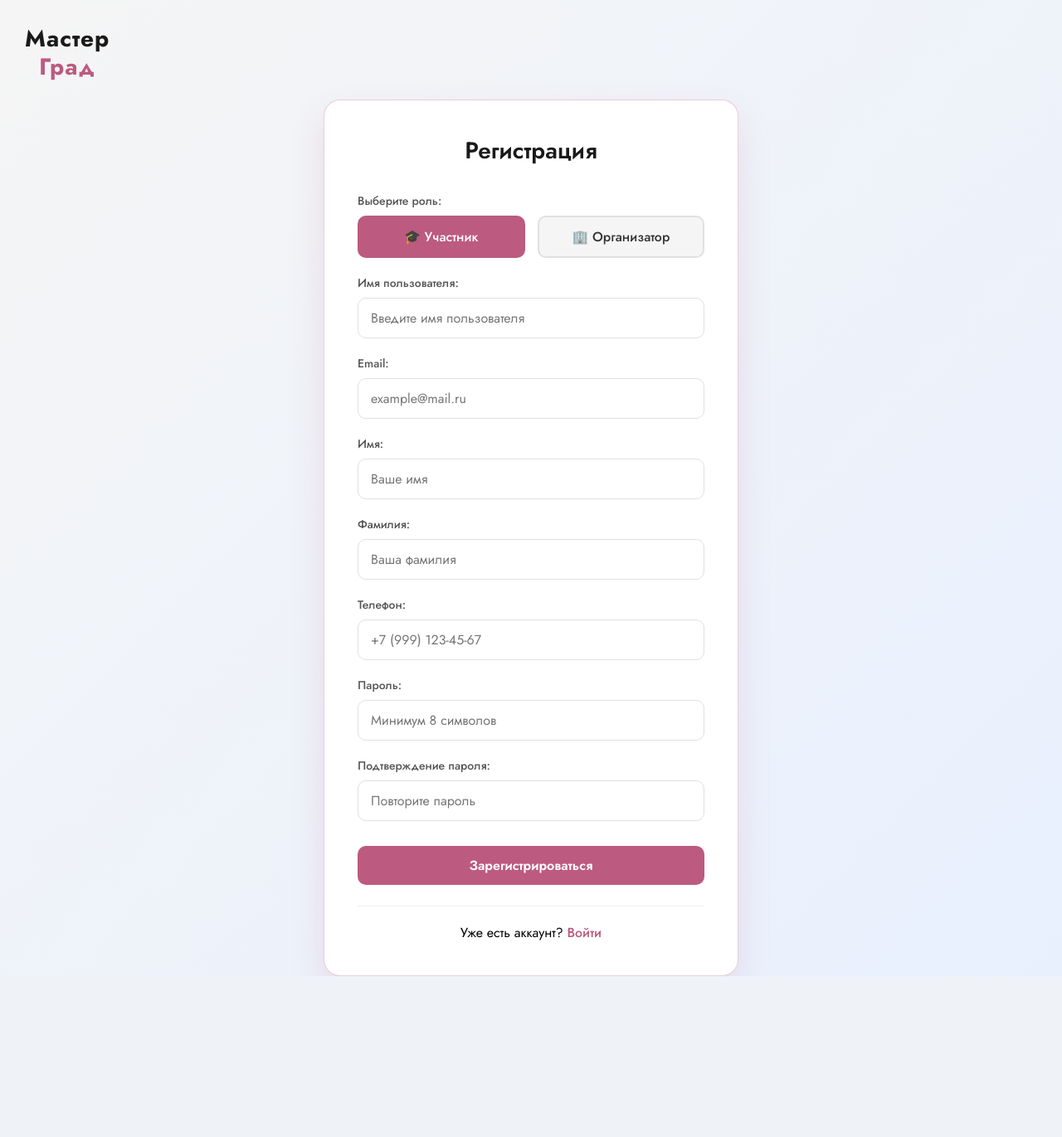
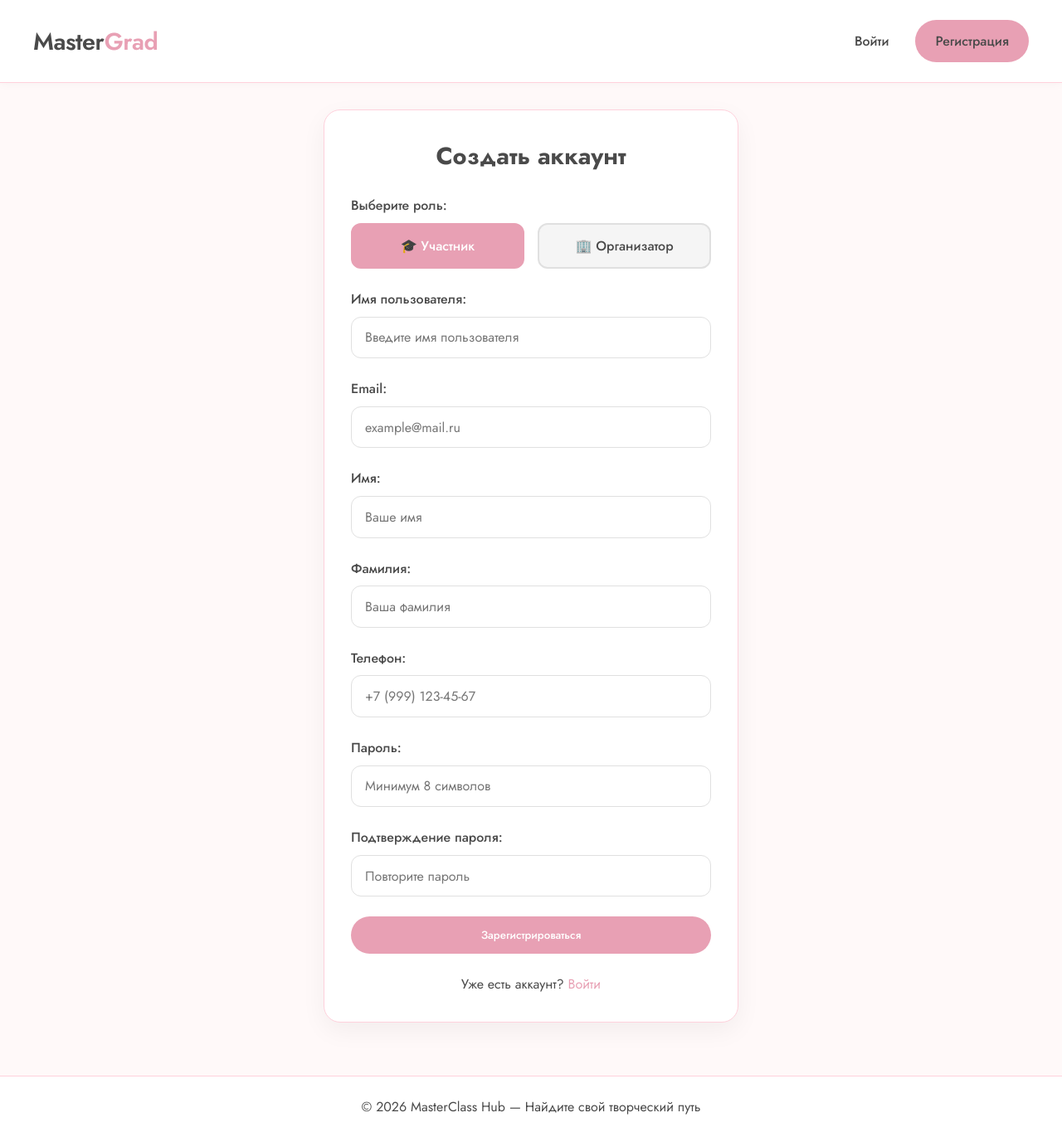
Before and after one commit to ligzzza/web4, a Django app: page /register/ in a window 1280 px wide. Shown: the whole page at 83% size. Before the commit the page ends 1177 px from the top, so only its background shows below. Run offline with Django 4.2, Linux system fonts and the light colour scheme.

Commit message:
редизайн

```diff
--- a/main/urls.py
+++ b/main/urls.py
@@ -23,4 +23,9 @@ urlpatterns = [
     path('logout/', views.logout_view, name='logout'),
     path('participant/dashboard/', views.participant_dashboard, name='participant_dashboard'),
     path('organizer/dashboard/', views.organizer_dashboard, name='organizer_dashboard'),
+    path('', views.home_view, name='home'),
+    path('catalog/', views.catalog_view, name='catalog'),
+    path('profile/', views.profile_view, name='profile'),
+    path('favorites/', views.favorites_list_view, name='favorites_list'),
+    path('create/', views.create_masterclass_view, name='create_masterclass'),
 ]
--- a/main/views.py
+++ b/main/views.py
@@ -260,3 +260,117 @@ def participant_dashboard(request):
 def organizer_dashboard(request):
     """Страница для организатора"""
     return render(request, 'main/organizer_dashboard.html', {'user': request.user})
+
+
+# WEB VIEWS (НОВЫЙ КОД - ДОБАВИТЬ В КОНЕЦ ФАЙЛА)
+# ============================================================
+
+def register_view(request):
+    if request.user.is_authenticated:
+        return redirect('/')
+
+    if request.method == 'POST':
+        form = RegisterForm(request.POST)
+        if form.is_valid():
+            user = form.save()
+            login(request, user)
+            if user.role == 'organizer':
+                return redirect('/organizer/dashboard/')
+            else:
+                return redirect('/participant/dashboard/')
+    else:
+        form = RegisterForm()
+
+    return render(request, 'main/register.html', {'form': form})
+
+
+def login_view(request):
+    if request.user.is_authenticated:
+        return redirect('/')
+
+    error = None
+    if request.method == 'POST':
+        form = LoginForm(request.POST)
+        if form.is_valid():
+            username = form.cleaned_data['username']
+            password = form.cleaned_data['password']
+            user = authenticate(request, username=username, password=password)
+            if user:
+                login(request, user)
+                if user.role == 'organizer':
+                    return redirect('/organizer/dashboard/')
+                else:
+                    return redirect('/participant/dashboard/')
+            else:
+                error = 'Неверное имя пользователя или пароль'
+    else:
+        form = LoginForm()
+
+    return render(request, 'main/login.html', {'form': form, 'error': error})
+
+
+def logout_view(request):
+    logout(request)
+    return redirect('/login/')
+
+
+@login_required
+def participant_dashboard(request):
+    return render(request, 'main/participant_dashboard.html', {'user': request.user})
+
+
+@login_required
+def organizer_dashboard(request):
+    return render(request, 'main/organizer_dashboard.html', {'user': request.user})
+
+
+# ============================================================
+# НОВЫЕ VIEW-ФУНКЦИИ ДЛЯ НОВОГО ДИЗАЙНА (ДОБАВИТЬ СЮДА)
+# ============================================================
+
+def home_view(request):
+    """Главная страница"""
+    return render(request, 'main/home.html')
+
+
+def catalog_view(request):
+    """Каталог мастер-классов"""
+    masterclasses = MasterClass.objects.filter(status='approved')
+    categories = Category.objects.all()
+    return render(request, 'main/catalog.html', {
+        'masterclasses': masterclasses,
+        'categories': categories
+    })
+
+
+@login_required
+def profile_view(request):
+    """Профиль пользователя"""
+    bookings = Booking.objects.filter(participant=request.user)
+    favorites = Favorite.objects.filter(user=request.user)
+    return render(request, 'main/profile.html', {
+        'bookings': bookings,
+        'favorites': favorites,
+        'user': request.user
+    })
+
+
+@login_required
+def favorites_list_view(request):
+    """Список избранного"""
+    favorites = Favorite.objects.filter(user=request.user)
+    return render(request, 'main/favorites.html', {'favorites': favorites})
+
+
+@login_required
+def create_masterclass_view(request):
+    """Создание мастер-класса (для организатора)"""
+    if request.user.role != 'organizer' and not request.user.is_admin:
+        return redirect('catalog')
+
+    categories = Category.objects.all()
+    if request.method == 'POST':
+        # Обработка создания мастер-класса
+        pass
+
+    return render(request, 'main/create_masterclass.html', {'categories': categories})
--- a/templates/main/base.html
+++ b/templates/main/base.html
@@ -3,175 +3,213 @@
 <head>
     <meta charset="UTF-8">
     <meta name="viewport" content="width=device-width, initial-scale=1.0">
-    <title>{% block title %}МастерГрад{% endblock %}</title>
+    <title>{% block title %}MasterGrad{% endblock %}</title>
+
+    <!-- Шрифт Jost -->
+    <link rel="preconnect" href="https://fonts.googleapis.com">
+    <link rel="preconnect" href="https://fonts.gstatic.com" crossorigin>
     <link href="https://fonts.googleapis.com/css2?family=Jost:wght@300;400;500;600;700&display=swap" rel="stylesheet">
+
     <style>
+        :root {
+            --soft-pink: #FFD1DC;
+            --soft-blue: #B5EAD7;
+            --soft-white: #FFF9F9;
+            --dark-text: #4A4A4A;
+            --light-gray: #F5F5F5;
+            --accent-pink: #E8A0B4;
+        }
+
         * {
             margin: 0;
             padding: 0;
             box-sizing: border-box;
         }
 
+        html, body {
+            height: 100%;
+        }
+
         body {
-            font-family: 'Jost', 'Segoe UI', sans-serif;
-            background: linear-gradient(135deg, #f5f5f5 0%, #e8f0fe 100%);
+            font-family: 'Jost', sans-serif;
+            background: var(--soft-white);
+            color: var(--dark-text);
+            line-height: 1.6;
+            display: flex;
+            flex-direction: column;
             min-height: 100vh;
         }
 
-        /* Логотип - в левом верхнем углу */
-        .logo {
-            position: fixed;
-            top: 30px;
-            left: 30px;
-            z-index: 100;
+        .header {
+            background: white;
+            padding: 1.5rem 2rem;
+            box-shadow: 0 2px 10px rgba(0,0,0,0.03);
+            border-bottom: 1px solid var(--soft-pink);
         }
 
-        .logo a {
-            text-decoration: none;
-            display: inline-block;
-            text-align: center;
+        .nav {
+            display: flex;
+            justify-content: space-between;
+            align-items: center;
+            max-width: 1200px;
+            margin: 0 auto;
         }
 
-        .logo .master {
-            font-size: 28px;
-            font-weight: 700;
-            color: #1a1a1a;
-            letter-spacing: 1px;
-            line-height: 1.2;
+        .logo {
+            font-size: 1.8rem;
+            font-weight: 600;
+            color: var(--dark-text);
+            text-decoration: none;
+            letter-spacing: -0.5px;
         }
 
-        .logo .grad {
-            font-size: 28px;
-            font-weight: 700;
-            color: #BC5A7F;
-            letter-spacing: 1px;
-            line-height: 1.2;
+        .logo span {
+            color: var(--accent-pink);
         }
 
-        /* Контейнер для формы - центрирован по горизонтали, но с отступом сверху */
-        .container {
-            background: #ffffff;
-            border-radius: 20px;
-            box-shadow: 0 20px 40px rgba(188, 90, 127, 0.15);
-            width: 100%;
-            max-width: 500px;
-            padding: 40px;
-            border: 1px solid rgba(188, 90, 127, 0.3);
-
-            /* Центрирование по горизонтали, отступ сверху */
-            margin: 0 auto;
-            position: relative;
-            top: 120px;
-            margin-bottom: 120px;
+        .nav-links {
+            display: flex;
+            gap: 2rem;
+            align-items: center;
+            flex-wrap: wrap;
         }
 
-        h2 {
-            text-align: center;
-            color: #1a1a1a;
-            margin-bottom: 30px;
-            font-size: 28px;
-            font-weight: 600;
+        .nav-links a {
+            color: var(--dark-text);
+            text-decoration: none;
+            font-weight: 500;
+            transition: color 0.3s;
         }
 
-        .form-group {
-            margin-bottom: 20px;
+        .nav-links a:hover {
+            color: var(--accent-pink);
         }
 
-        label {
-            display: block;
-            margin-bottom: 8px;
-            color: #555;
-            font-weight: 500;
-            font-size: 14px;
+        main {
+            flex: 1;
         }
 
-        input, select {
-            width: 100%;
-            padding: 12px 15px;
-            border: 1px solid #e0e0e0;
-            border-radius: 10px;
-            font-size: 16px;
-            font-family: 'Jost', sans-serif;
-            transition: all 0.3s;
-            background: #ffffff;
+        .container {
+            max-width: 500px;
+            margin: 2rem auto;
+            padding: 2rem;
+            background: white;
+            border-radius: 20px;
+            box-shadow: 0 10px 30px rgba(0,0,0,0.05);
+            border: 1px solid var(--soft-pink);
         }
 
-        input:focus, select:focus {
-            outline: none;
-            border-color: #BC5A7F;
-            box-shadow: 0 0 0 3px rgba(188, 90, 127, 0.1);
+        .btn {
+            display: inline-block;
+            padding: 0.8rem 1.5rem;
+            background: var(--accent-pink);
+            color: white;
+            text-decoration: none;
+            border-radius: 30px;
+            font-weight: 500;
+            transition: all 0.3s;
+            border: none;
+            cursor: pointer;
+            font-family: 'Jost', sans-serif;
         }
 
-        button {
-            width: 100%;
-            padding: 12px;
-            background: #BC5A7F;
-            color: white;
-            border: none;
-            border-radius: 10px;
-            font-size: 16px;
-            font-weight: 600;
-            font-family: 'Jost', sans-serif;
-            cursor: pointer;
-            transition: all 0.3s;
-            margin-top: 10px;
+        .btn:hover {
+            background: #d48a9e;
+            transform: translateY(-2px);
         }
 
-        button:hover {
-            background: #a14d6e;
-            transform: translateY(-2px);
-            box-shadow: 0 5px 15px rgba(188, 90, 127, 0.3);
+        .btn-outline {
+            background: transparent;
+            border: 2px solid var(--soft-blue);
+            color: var(--dark-text);
         }
 
-        .links {
-            text-align: center;
-            margin-top: 25px;
-            padding-top: 20px;
-            border-top: 1px solid #eee;
+        .btn-outline:hover {
+            background: var(--soft-blue);
+            color: var(--dark-text);
         }
 
-        .links a {
-            color: #BC5A7F;
-            text-decoration: none;
-            font-weight: 500;
+        .card {
+            background: white;
+            border-radius: 16px;
+            padding: 1.5rem;
+            box-shadow: 0 4px 15px rgba(0,0,0,0.05);
+            transition: transform 0.3s;
         }
 
-        .links a:hover {
-            text-decoration: underline;
+        .card:hover {
+            transform: translateY(-3px);
         }
 
-        .errorlist {
-            color: #e74c3c;
-            font-size: 13px;
-            margin-top: 5px;
-            list-style: none;
+        .grid {
+            display: grid;
+            grid-template-columns: repeat(auto-fill, minmax(300px, 1fr));
+            gap: 2rem;
+        }
+
+        footer {
+            text-align: center;
+            padding: 1.5rem;
+            background: white;
+            border-top: 1px solid var(--soft-pink);
+            margin-top: 2rem;
+        }
+
+        /* Формы */
+        .form-group {
+            margin-bottom: 1.5rem;
+        }
+
+        .form-group label {
+            display: block;
+            margin-bottom: 0.5rem;
+            font-weight: 500;
+            color: var(--dark-text);
+        }
+
+        .form-group input,
+        .form-group select,
+        .form-group textarea {
+            width: 100%;
+            padding: 0.8rem 1rem;
+            border: 1px solid #e0e0e0;
+            border-radius: 12px;
+            font-family: 'Jost', sans-serif;
+            font-size: 1rem;
+            transition: all 0.3s;
+        }
+
+        .form-group input:focus,
+        .form-group select:focus,
+        .form-group textarea:focus {
+            outline: none;
+            border-color: var(--accent-pink);
+            box-shadow: 0 0 0 3px rgba(232, 160, 180, 0.1);
         }
 
         /* Кнопки выбора роли */
         .role-buttons {
             display: flex;
-            gap: 15px;
-            margin-bottom: 20px;
+            gap: 1rem;
+            margin-bottom: 1.5rem;
         }
 
         .role-btn {
             flex: 1;
-            padding: 12px;
+            padding: 0.8rem;
             text-align: center;
-            background: #f5f5f5;
-            color: #333;
+            background: var(--light-gray);
             border: 2px solid #e0e0e0;
-            border-radius: 10px;
+            border-radius: 12px;
             cursor: pointer;
             transition: all 0.3s;
             font-weight: 500;
-            font-family: 'Jost', sans-serif;
         }
 
         .role-btn.active {
-            background: #BC5A7F;
+            background: var(--accent-pink);
             color: white;
-            border-color: #BC5A7F;
+            border-color: var(--accent-pink);
         }
 
         .hidden {
@@ -179,34 +217,93 @@
         }
 
         /* Сообщения об ошибках */
+        .errorlist {
+            color: #e74c3c;
+            font-size: 0.85rem;
+            margin-top: 0.3rem;
+            list-style: none;
+        }
+
         .alert {
-            padding: 12px;
-            border-radius: 10px;
-            margin-bottom: 20px;
+            padding: 0.8rem 1rem;
+            border-radius: 12px;
+            margin-bottom: 1.5rem;
             background: #fee;
             color: #e74c3c;
             border: 1px solid #fcc;
-            font-size: 14px;
         }
 
-        /* Дополнительные поля для организатора */
-        .organizer-fields {
-            transition: all 0.3s;
+        h2 {
+            text-align: center;
+            margin-bottom: 1.5rem;
+            font-size: 1.8rem;
+            color: var(--dark-text);
+        }
+
+        .links {
+            text-align: center;
+            margin-top: 1.5rem;
+        }
+
+        .links a {
+            color: var(--accent-pink);
+            text-decoration: none;
+        }
+
+        .links a:hover {
+            text-decoration: underline;
         }
     </style>
+
+    {% block extra_head %}{% endblock %}
 </head>
 <body>
-    <!-- Логотип в левом верхнем углу -->
-    <div class="logo">
-        <a href="/">
-            <div class="master">Мастер</div>
-            <div class="grad">Град</div>
-        </a>
-    </div>
+    <header class="header">
+        <nav class="nav">
+            <a href="{% url 'home' %}" class="logo">Master<span>Grad</span></a>
+            <div class="nav-links">
+                {% if user.is_authenticated %}
+                    <a href="{% url 'catalog' %}">Каталог</a>
 
-    <div class="container">
+                    {% if user.role == 'organizer' or user.is_admin %}
+                        <a href="{% url 'create_masterclass' %}" style="color: var(--accent-pink);">✨ Создать</a>
+                    {% endif %}
+
+                    <a href="{% url 'profile' %}" style="display: flex; align-items: center; gap: 0.3rem;">
+                        <svg width="18" height="18" viewBox="0 0 24 24" fill="none" stroke="currentColor" stroke-width="2" style="color: var(--accent-pink);">
+                            <path d="M20 21v-2a4 4 0 0 0-4-4H8a4 4 0 0 0-4 4v2"></path>
+                            <circle cx="12" cy="7" r="4"></circle>
+                        </svg>
+                        Профиль
+                    </a>
+
+                    <a href="{% url 'favorites_list' %}" style="display: flex; align-items: center; gap: 0.3rem;" title="Избранное">
+                        <svg width="20" height="20" viewBox="0 0 24 24" fill="var(--accent-pink)" stroke="var(--accent-pink)" stroke-width="1.5">
+                            <path d="M20.84 4.61a5.5 5.5 0 0 0-7.78 0L12 5.67l-1.06-1.06a5.5 5.5 0 0 0-7.78 7.78l1.06 1.06L12 21.23l7.78-7.78 1.06-1.06a5.5 5.5 0 0 0 0-7.78z"/>
+                        </svg>
+                    </a>
+
+                    <form method="post" action="{% url 'logout' %}" style="display: inline;">
+                        {% csrf_token %}
+                        <button type="submit" style="padding: 0.5rem 1rem; cursor: pointer; font-family: 'Jost', sans-serif; background: transparent; border: 2px solid var(--soft-blue); border-radius: 30px; color: var(--dark-text);">Выйти</button>
+                    </form>
+                {% else %}
+                    <a href="{% url 'login' %}">Войти</a>
+                    <a href="{% url 'register' %}" class="btn">Регистрация</a>
+                {% endif %}
+            </div>
+        </nav>
+    </header>
+
+    <main>
         {% block content %}
         {% endblock %}
-    </div>
+    </main>
+
+    <footer>
+        <p>© 2026 MasterClass Hub — Найдите свой творческий путь</p>
+    </footer>
+
+    {% block extra_js %}{% endblock %}
 </body>
 </html>
--- a/templates/main/login.html
+++ b/templates/main/login.html
@@ -1,8 +1,9 @@
 {% extends 'main/base.html' %}
 
-{% block title %}Вход - МастерГрад{% endblock %}
+{% block title %}Вход - MasterGrad{% endblock %}
 
 {% block content %}
+<div class="container">
     <h2>Добро пожаловать</h2>
 
     <form method="post">
@@ -24,10 +25,11 @@
             </div>
         {% endif %}
 
-    <button type="submit">Войти</button>
+        <button type="submit" class="btn" style="width: 100%;">Войти</button>
     </form>
 
     <div class="links">
         Нет аккаунта? <a href="{% url 'register' %}">Зарегистрироваться</a>
     </div>
+</div>
 {% endblock %}
--- a/templates/main/register.html
+++ b/templates/main/register.html
@@ -1,9 +1,10 @@
 {% extends 'main/base.html' %}
 
-{% block title %}Регистрация - МастерГрад{% endblock %}
+{% block title %}Регистрация - MasterGrad{% endblock %}
 
 {% block content %}
-<h2>Регистрация</h2>
+<div class="container">
+    <h2>Создать аккаунт</h2>
 
     <form method="post">
         {% csrf_token %}
@@ -82,15 +83,15 @@
             <input type="text" name="organization_name" value="{{ form.organization_name.value|default:'' }}" placeholder="Название вашей студии">
         </div>
 
-    <button type="submit">Зарегистрироваться</button>
+        <button type="submit" class="btn" style="width: 100%;">Зарегистрироваться</button>
     </form>
 
     <div class="links">
         Уже есть аккаунт? <a href="{% url 'login' %}">Войти</a>
     </div>
+</div>
 
 <script>
-    // Переключение ролей
     const roleBtns = document.querySelectorAll('.role-btn');
     const roleInput = document.getElementById('role');
     const organizerFields = document.querySelector('.organizer-fields');
```
Also changed, not shown: templates/main/catalog.html (added, +22 -0 lines), templates/main/home.html (added, +11 -0 lines). Lines whose indentation alone changed are shown as unchanged.
